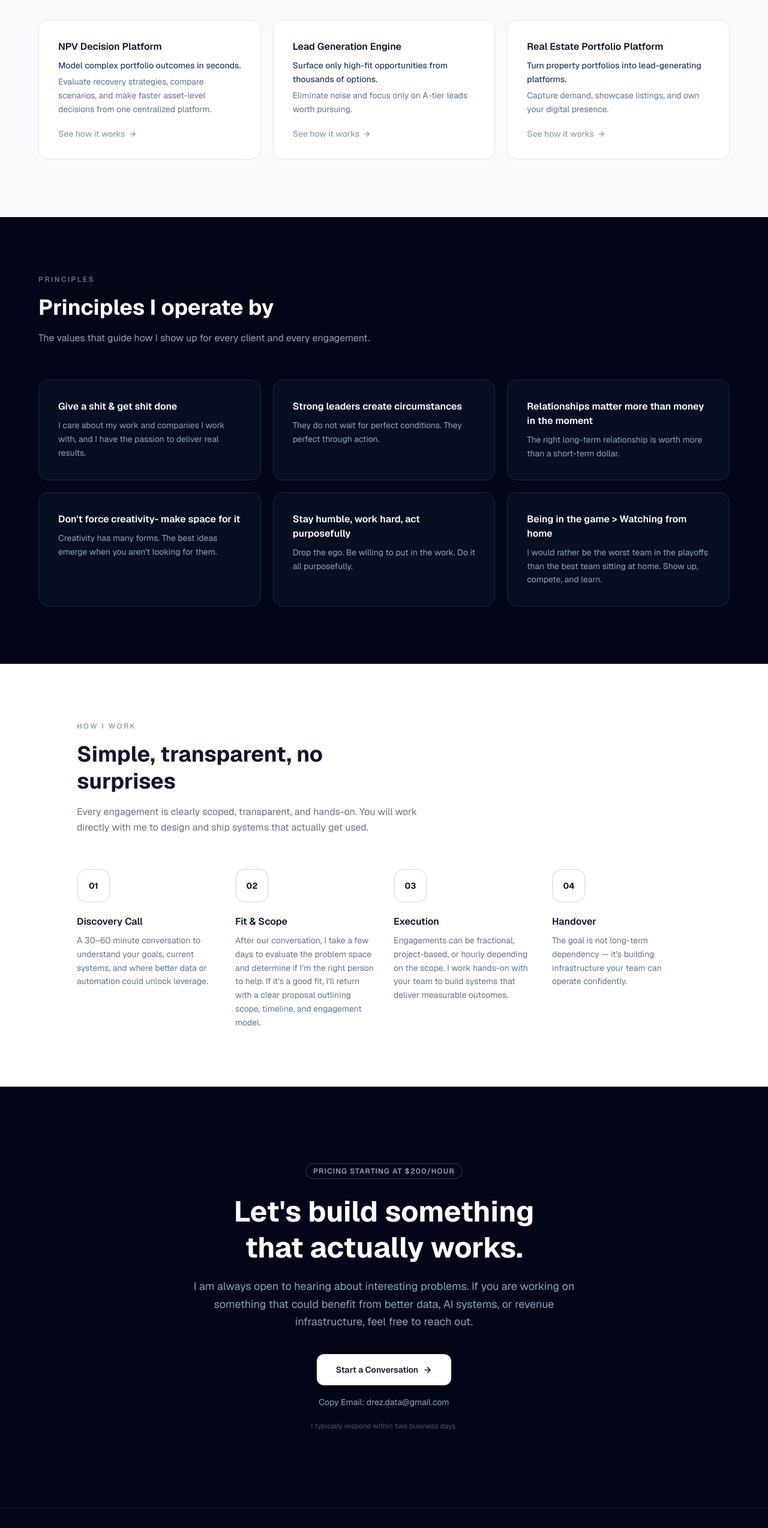
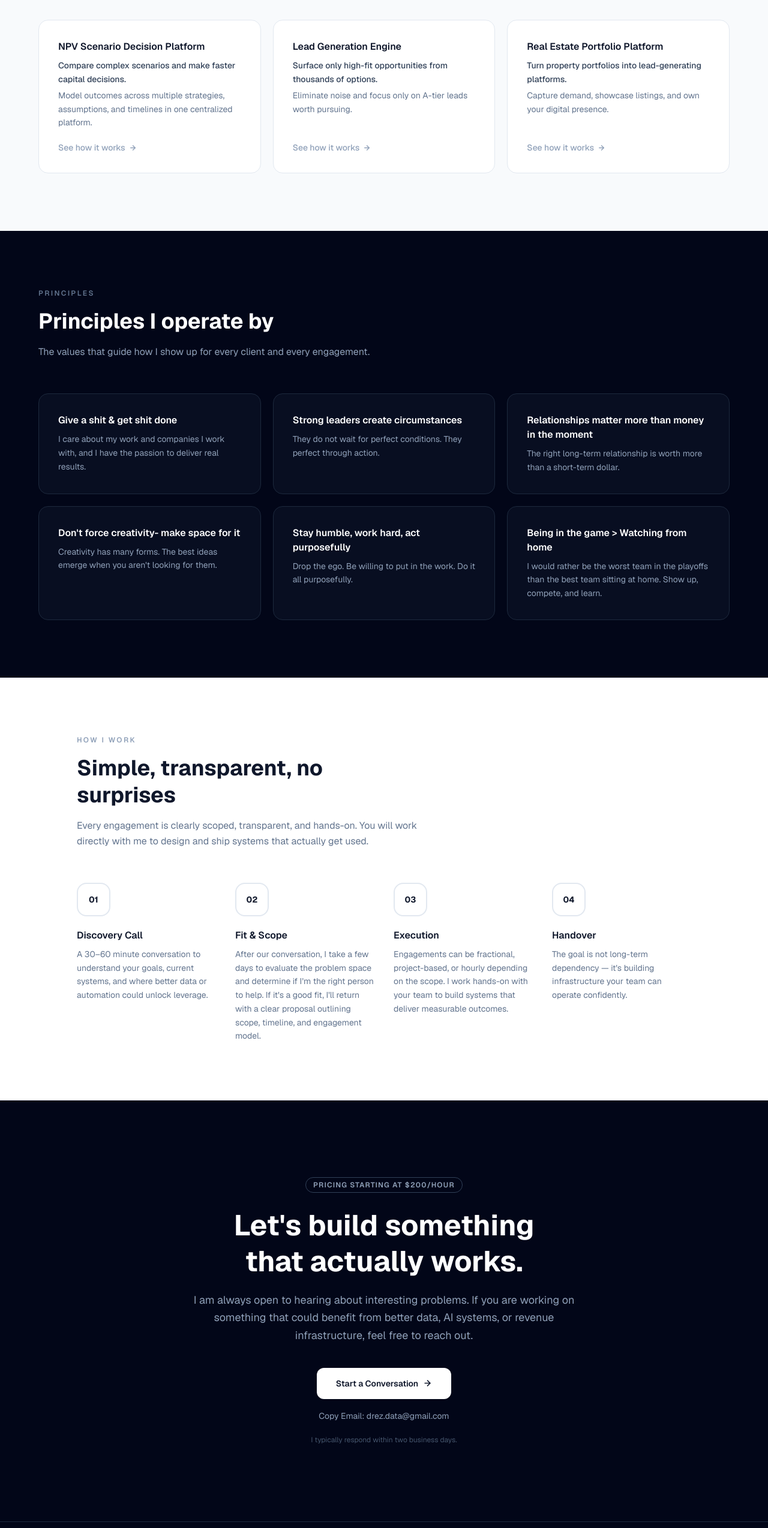
Before and after one commit to Drez22/consulting_website, a Next.js app in the folder consulting_website/: page / in a window 1280 px wide. Shown: the part 1670-4218 px from the top of the page at 60% size. Built offline with nearby package versions, Linux system fonts and the light colour scheme.

Commit message:
Update footer link text and NPV card copy
Co-Authored-By: Claude Sonnet 5.5 <noreply@anthropic.com>
Claude-Session: https://claude.ai/code/session_01BH9xDStgk3d89y4jHiK8cF

```diff
--- a/consulting_website/app/page.tsx
+++ b/consulting_website/app/page.tsx
@@ -112,9 +112,9 @@ export default function Home() {
             <div className="grid sm:grid-cols-2 lg:grid-cols-3 gap-5">
               {[
                 {
-                  title: "NPV Decision Platform",
-                  body: "Model complex portfolio outcomes in seconds.",
-                  sub: "Evaluate recovery strategies, compare scenarios, and make faster asset-level decisions from one centralized platform.",
+                  title: "NPV Scenario Decision Platform",
+                  body: "Compare complex scenarios and make faster capital decisions.",
+                  sub: "Model outcomes across multiple strategies, assumptions, and timelines in one centralized platform.",
                 },
                 {
                   title: "Lead Generation Engine",
@@ -327,7 +327,7 @@ export default function Home() {
           </div>
           <nav className="flex items-center gap-6">
             {[
-              ["Services", "#services"],
+              ["How I Create Value", "#services"],
               ["Process", "#process"],
               ["Contact", "#contact"],
             ].map(([label, href]) => (
```
